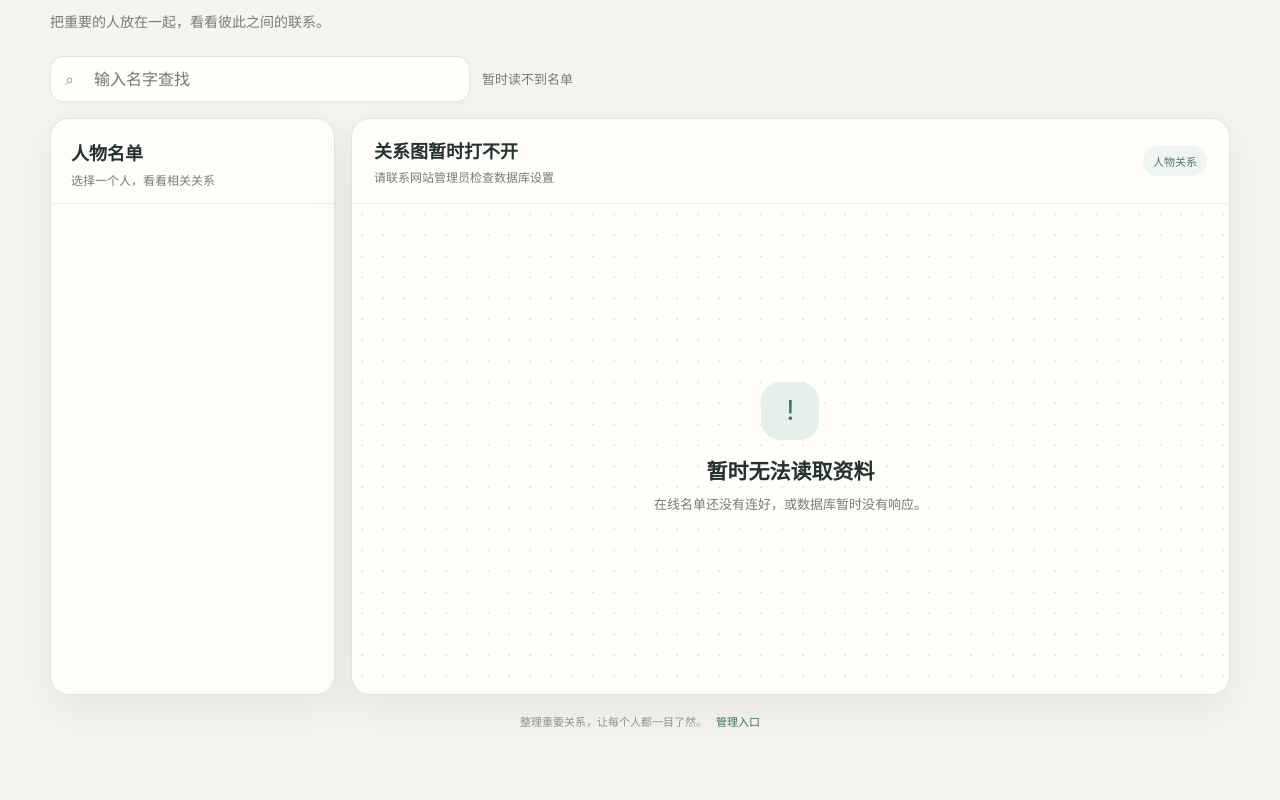
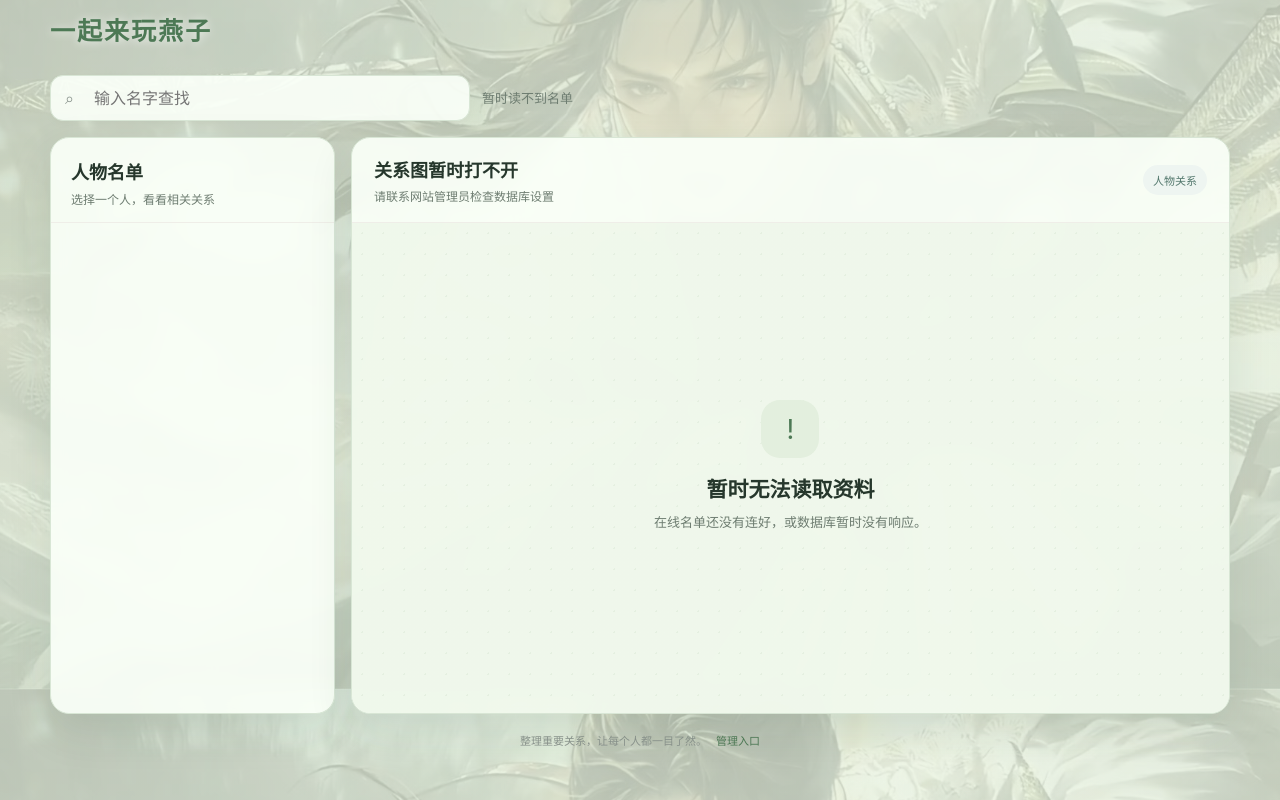
Before and after one commit to vvvvvvvwd/my-relationship-graph, a plain HTML site: page index.html in a window 1280 px wide. Shown: the part 111-911 px from the top of the page. Drawn offline with nearby package versions, Linux system fonts and the light colour scheme; no server answers.

Commit message:
更换背景和浅绿色主题
标语改为：一起来玩燕子

```diff
--- a/index.html
+++ b/index.html
@@ -3,25 +3,25 @@
 <head>
   <meta charset="utf-8">
   <meta name="viewport" content="width=device-width, initial-scale=1">
-  <meta name="theme-color" content="#f6f4ef">
+  <meta name="theme-color" content="#eaf3e5">
   <title>我的人物关系图</title>
   <style>
     :root {
       color-scheme: light;
-      --paper: #f6f4ef;
-      --card: #fffefa;
-      --ink: #25332f;
-      --muted: #727d77;
-      --line: #e5e4dc;
-      --green: #347566;
-      --green-soft: #e5f0eb;
+      --paper: #edf4e8;
+      --card: rgba(250, 255, 248, .92);
+      --ink: #26372c;
+      --muted: #6d7c70;
+      --line: #d8e6d5;
+      --green: #4d7955;
+      --green-soft: #e3efde;
       --gold: #b98645;
-      --shadow: 0 16px 45px rgba(39, 54, 47, .08);
+      --shadow: 0 16px 45px rgba(39, 68, 45, .11);
     }
     * { box-sizing: border-box; }
     body {
       margin: 0;
-      background: var(--paper);
+      background: linear-gradient(rgba(232, 243, 226, .76), rgba(228, 240, 222, .82)), url("background-photo.jpg") center / cover fixed;
       color: var(--ink);
       font-family: -apple-system, BlinkMacSystemFont, "PingFang SC", "Microsoft YaHei", sans-serif;
     }
@@ -35,7 +35,7 @@
     .private-note { color: var(--muted); font-size: 12px; display: flex; align-items: center; gap: 7px; }
     .private-note span { color: var(--green); font-size: 14px; }
     .intro { margin-bottom: 22px; }
-    .intro p { margin: 0; color: var(--muted); font-size: 14px; line-height: 1.7; }
+    .intro p { margin: 0; color: var(--green); font-size: clamp(20px, 3vw, 25px); font-weight: 700; letter-spacing: .08em; line-height: 1.7; text-shadow: 0 1px 10px rgba(255,255,255,.72); }
     .toolbar { display: flex; align-items: center; gap: 12px; margin-bottom: 16px; }
     .search-wrap { position: relative; flex: 1; max-width: 420px; }
     .search-icon { position: absolute; top: 50%; left: 15px; transform: translateY(-50%); color: #87918a; }
@@ -43,7 +43,7 @@
     .search:focus { border-color: #79a99b; box-shadow: 0 0 0 3px rgba(52,117,102,.11); }
     .count { color: var(--muted); font-size: 13px; white-space: nowrap; }
     .layout { display: grid; grid-template-columns: 285px minmax(0, 1fr); gap: 16px; align-items: stretch; }
-    .panel { border: 1px solid var(--line); border-radius: 19px; background: var(--card); box-shadow: var(--shadow); }
+    .panel { border: 1px solid var(--line); border-radius: 19px; background: var(--card); box-shadow: var(--shadow); backdrop-filter: blur(8px); -webkit-backdrop-filter: blur(8px); }
     .roster { min-height: 565px; overflow: hidden; }
     .panel-head { padding: 20px 20px 15px; border-bottom: 1px solid #efeee8; }
     .panel-head h2 { margin: 0; font-family: Georgia, "Songti SC", serif; font-size: 18px; font-weight: 650; }
@@ -60,7 +60,7 @@
     .graph-top h2 { margin: 0; font-family: Georgia, "Songti SC", serif; font-size: 18px; font-weight: 650; }
     .graph-top p { margin: 5px 0 0; color: var(--muted); font-size: 12px; }
     .graph-badge { color: #53786d; background: #eef5f1; border-radius: 20px; padding: 7px 10px; font-size: 11px; white-space: nowrap; }
-    .canvas { position: relative; display: grid; min-height: 490px; flex: 1; place-items: center; overflow: hidden; background-image: radial-gradient(#dfe5dd 1px, transparent 1px); background-size: 21px 21px; }
+    .canvas { position: relative; display: grid; min-height: 490px; flex: 1; place-items: center; overflow: hidden; background-image: linear-gradient(rgba(236, 245, 231, .68), rgba(236, 245, 231, .68)), radial-gradient(#d5e4d2 1px, transparent 1px); background-size: auto, 21px 21px; }
     svg { width: 100%; height: 100%; min-height: 490px; overflow: visible; }
     .edge { stroke: #b7c4bc; stroke-width: 1.5; }
     .edge-label-bg { fill: #fffefa; stroke: #e5e4dc; stroke-width: 1; }
@@ -108,7 +108,7 @@
     </header>
 
     <section class="intro" aria-label="网站介绍">
-      <p>把重要的人放在一起，看看彼此之间的联系。</p>
+      <p>一起来玩燕子</p>
     </section>
 
     <div class="toolbar">
```
Also changed, not shown: admin.html (+4 -4 lines), background-photo.jpg (added).
